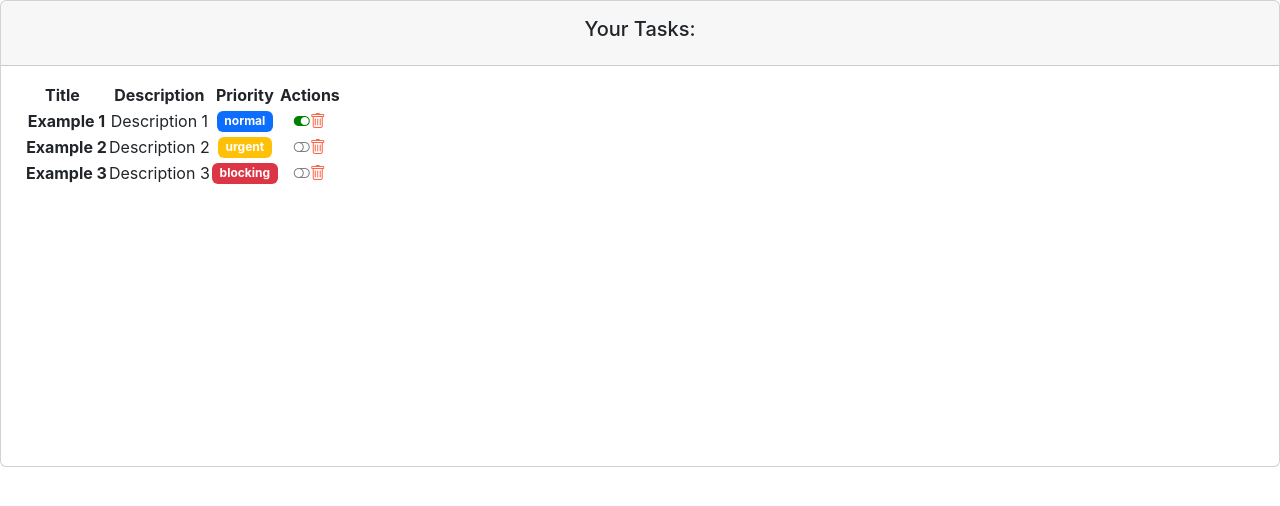
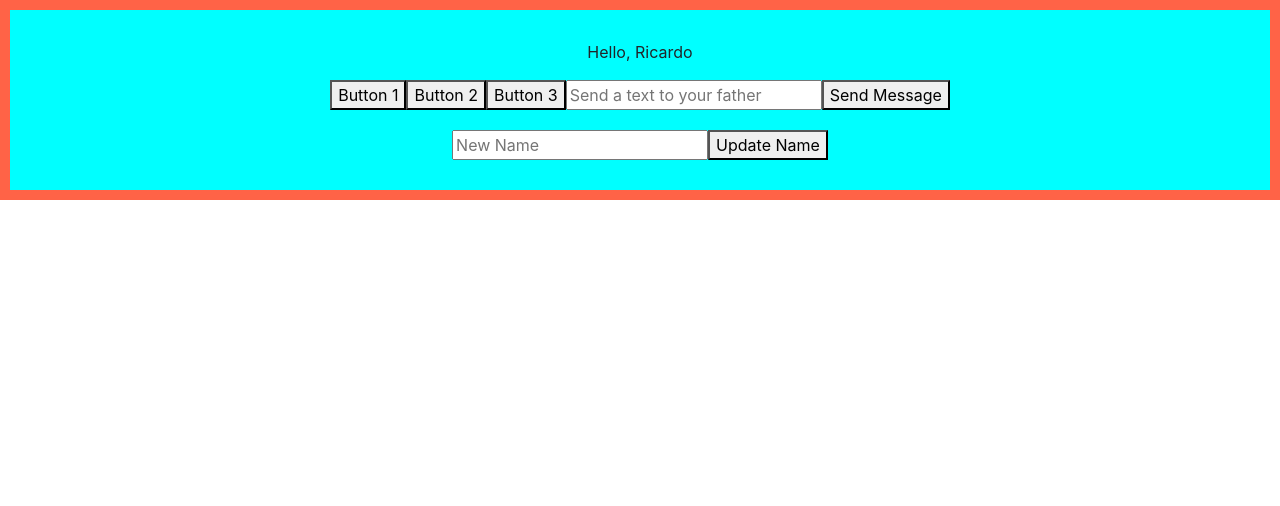
Before and after one commit to sanexto/open-bootcamp, a React (Create React App) app in the folder react-js/hola-mundo/: page / in a window 1280 px wide. Shown: the top 506 px of the page. Built offline with nearby package versions, Linux system fonts and the light colour scheme.

Commit message:
Sesión 8

```diff
--- a/react-js/hola-mundo/src/App.js
+++ b/react-js/hola-mundo/src/App.js
@@ -1,5 +1,6 @@
 // import logo from './logo.svg';
 import './App.css';
+import Father from './components/container/father';
 // import AllCycles from './hooks/lifecycle/AllCycles';
 // import Ejemplo2 from './hooks/Ejemplo2';
 // import MiComponenteConContexto from './hooks/Ejemplo3';
@@ -32,7 +33,9 @@
         {/* <AllCycles /> */}
         {/* <GreetingStyled name='Ricardo' /> */}
       {/* </header> */}
-      <TaskListComponent />
+      {/* Gestión de eventos */}
+      <Father />
+      {/* <TaskListComponent /> */}
     </div>
   );
 }
--- /dev/null
+++ b/react-js/hola-mundo/src/components/container/father.jsx
@@ -0,0 +1,23 @@
+import React, { useState } from 'react';
+import Child from '../pure/child';
+
+const Father = () => {
+
+    const [name, setName] = useState('Ricardo');
+
+    function showMessage(text) {
+        alert(`Message received: ${text}`);
+    }
+
+    function updateName(newName) {
+        setName(newName);
+    }
+
+    return (
+        <div style={{ background: 'tomato', padding: '10px' }}>
+            <Child name={ name } send={ showMessage } update={updateName} />
+        </div>
+    );
+}
+
+export default Father;
--- /dev/null
+++ b/react-js/hola-mundo/src/components/pure/child.jsx
@@ -0,0 +1,56 @@
+import React, { useRef } from 'react';
+
+const Child = ({ name, send, update }) => {
+
+    const messageRef = useRef('');
+    const nameRef = useRef('');
+
+    function pressButton() {
+        const text = messageRef.current.value;
+        alert(`Text in Input: ${text}`);
+    }
+
+    function pressButtonParams(text) {
+        alert(`Text: ${text}`);
+    }
+
+    function submitName(e) {
+        e.preventDefault(); // evitar que se recargue la pagina en el submit del formulario
+        update(nameRef.current.value);
+    }
+
+    return (
+        <div style={{ background: 'cyan', padding: '30px' }}>
+            <p onMouseOver={ () => console.log('On Mouse Over') }>
+                Hello, {name}
+            </p>
+            <button onClick={ () => console.log('Pressed Button 1') }>
+                Button 1
+            </button>
+            <button onClick={ pressButton }>
+                Button 2
+            </button>
+            <button onClick={ () => pressButtonParams('Hello') }>
+                Button 3
+            </button>
+            <input
+                placeholder='Send a text to your father'
+                onFocus={ () => console.log('Imput Focused') }
+                onChange={ (e) => console.log('Input changed:', e.target.value) }
+                onCopy={ () => 'Copied text from Input' }
+                ref={ messageRef }
+            />
+            <button onClick={ () => send(messageRef.current.value) }>
+                Send Message
+            </button>
+            <div style={{ marginTop: '20px' }}>
+                <form onSubmit={ submitName }>
+                    <input ref={ nameRef } placeholder='New Name' />
+                    <button type='submit'>Update Name</button>
+                </form>
+            </div>
+        </div>
+    );
+}
+
+export default Child;
```
